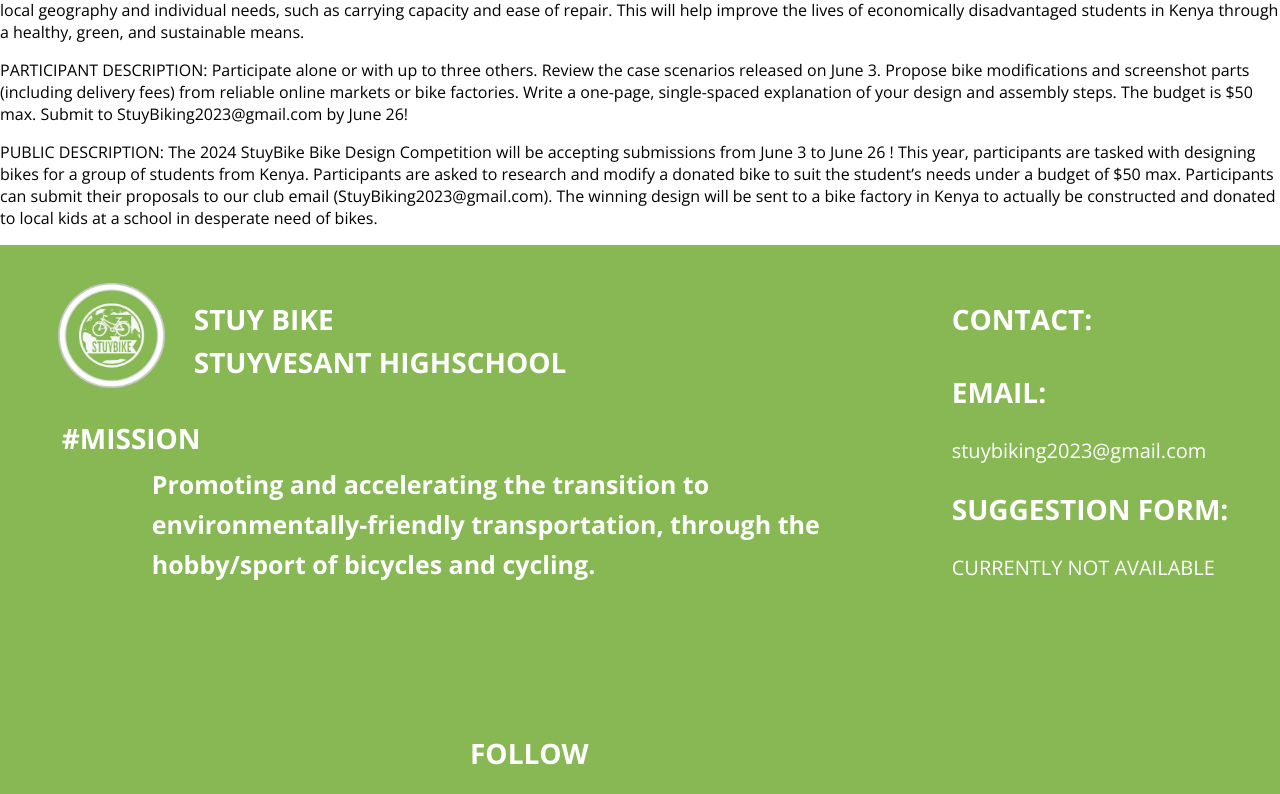
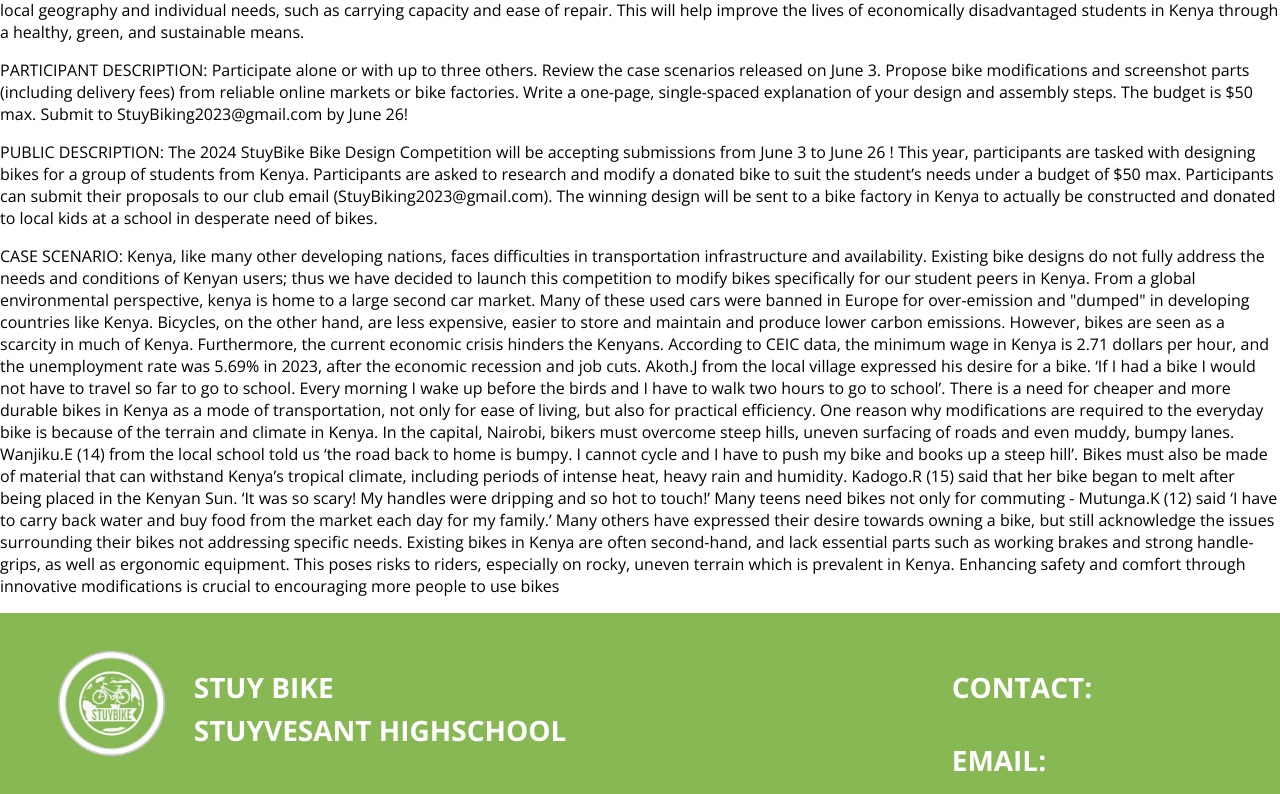
Before and after one commit to zqian50/testnextjsghpages, a Next.js app: page /comp in a window 1280 px wide. Shown: the part 615-1409 px from the top of the page. Built offline with nearby package versions, Linux system fonts and the light colour scheme.

Commit message:
Update page.js

```diff
--- a/app/comp/page.js
+++ b/app/comp/page.js
@@ -20,6 +20,17 @@ export default function Home() {
           <p>
             PUBLIC DESCRIPTION: The 2024 StuyBike Bike Design Competition will be accepting submissions from June 3 to June 26 ! This year, participants are tasked with designing bikes for a group of students from Kenya. Participants are asked to research and modify a donated bike to suit the student’s needs under a budget of $50 max. Participants can submit their proposals to our club email (StuyBiking2023@gmail.com). The winning design will be sent to a bike factory in Kenya to actually be constructed and donated to local kids at a school in desperate need of bikes.
           </p>
+          <p>
+            CASE SCENARIO:
+Kenya, like many other developing nations, faces difficulties in transportation infrastructure and availability. Existing bike designs do not fully address the needs and conditions of Kenyan users; thus we have decided to launch this competition to modify bikes specifically for our student peers in Kenya.
+From a global environmental perspective, kenya is home to a large second car market. Many of these used cars were banned in Europe for over-emission and "dumped" in developing countries like Kenya. Bicycles, on the other hand, are less expensive, easier to store and maintain and produce lower carbon emissions. However, bikes are seen as a scarcity in much of Kenya. Furthermore, the current economic crisis hinders the Kenyans. According to CEIC data, the minimum wage in Kenya is 2.71 dollars per hour, and the unemployment rate was 5.69% in 2023, after the economic recession and job cuts. Akoth.J from the local village expressed his desire for a bike. ‘If I had a bike I would not have to travel so far to go to school. Every morning I wake up before the birds and I have to walk two hours to go to school’. There is a need for cheaper and more durable bikes in Kenya as a mode of transportation, not only for ease of living, but also for practical efficiency.
+
+
+
+
+One reason why modifications are required to the everyday bike is because of the terrain and climate in Kenya. In the capital, Nairobi, bikers must overcome steep hills, uneven surfacing of roads and even muddy, bumpy lanes. Wanjiku.E (14) from the local school told us ‘the road back to home is bumpy. I cannot cycle and I have to push my bike and books up a steep hill’. Bikes must also be made of material that can withstand Kenya’s tropical climate, including periods of intense heat, heavy rain and humidity. Kadogo.R (15) said that her bike began to melt after being placed in the Kenyan Sun. ‘It was so scary! My handles were dripping and so hot to touch!’ Many teens need bikes not only for commuting - Mutunga.K (12) said ‘I have to carry back water and buy food from the market each day for my family.’ Many others have expressed their desire towards owning a bike, but still acknowledge the issues surrounding their bikes not addressing specific needs. Existing bikes in Kenya are often second-hand, and lack essential parts such as working brakes and strong handle-grips, as well as ergonomic equipment. This poses risks to riders, especially on rocky, uneven terrain which is prevalent in Kenya. Enhancing safety and comfort through innovative modifications is crucial to encouraging more people to use bikes
+
+          </p>
       </div>
     </div>
   );
```
